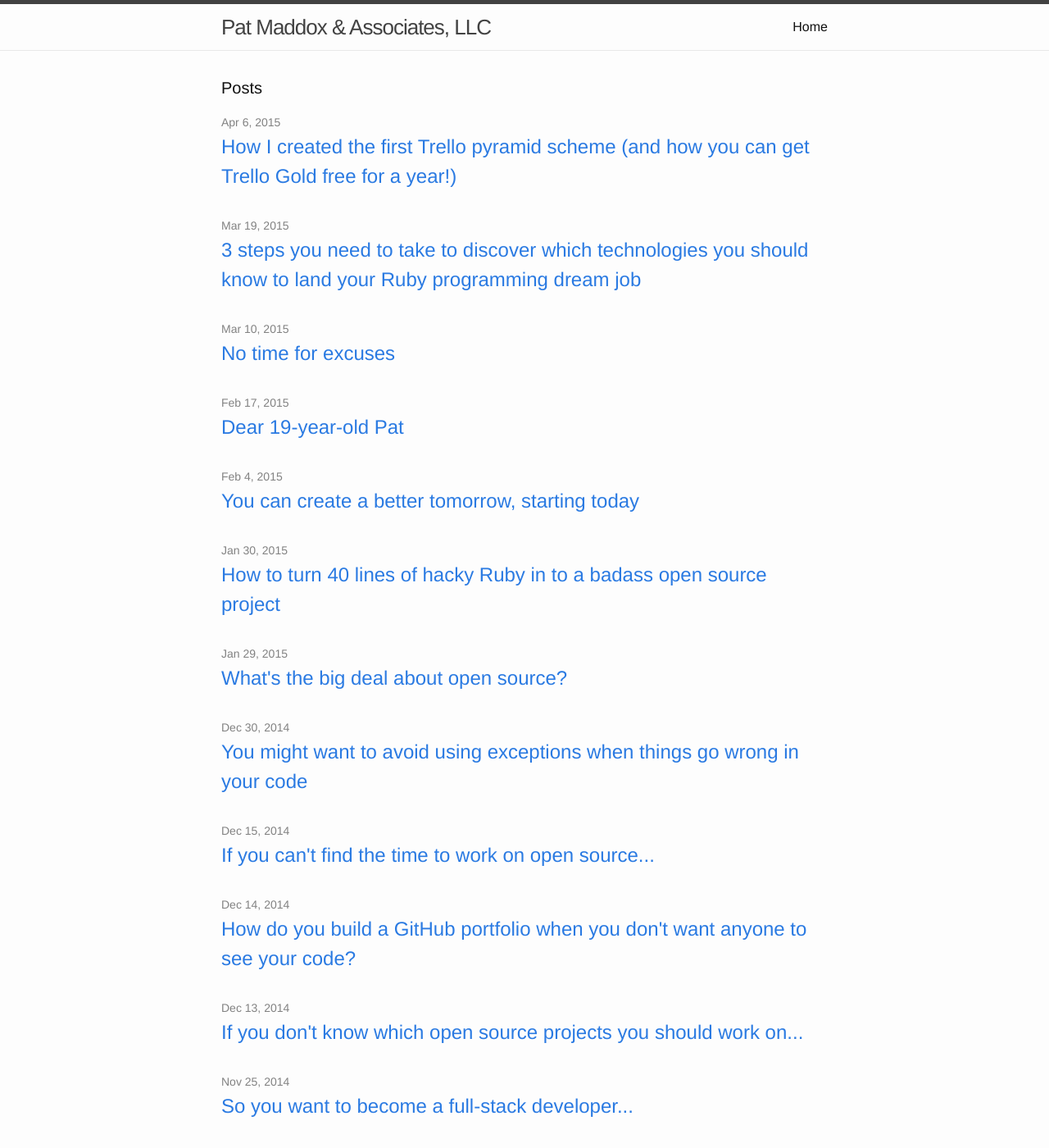
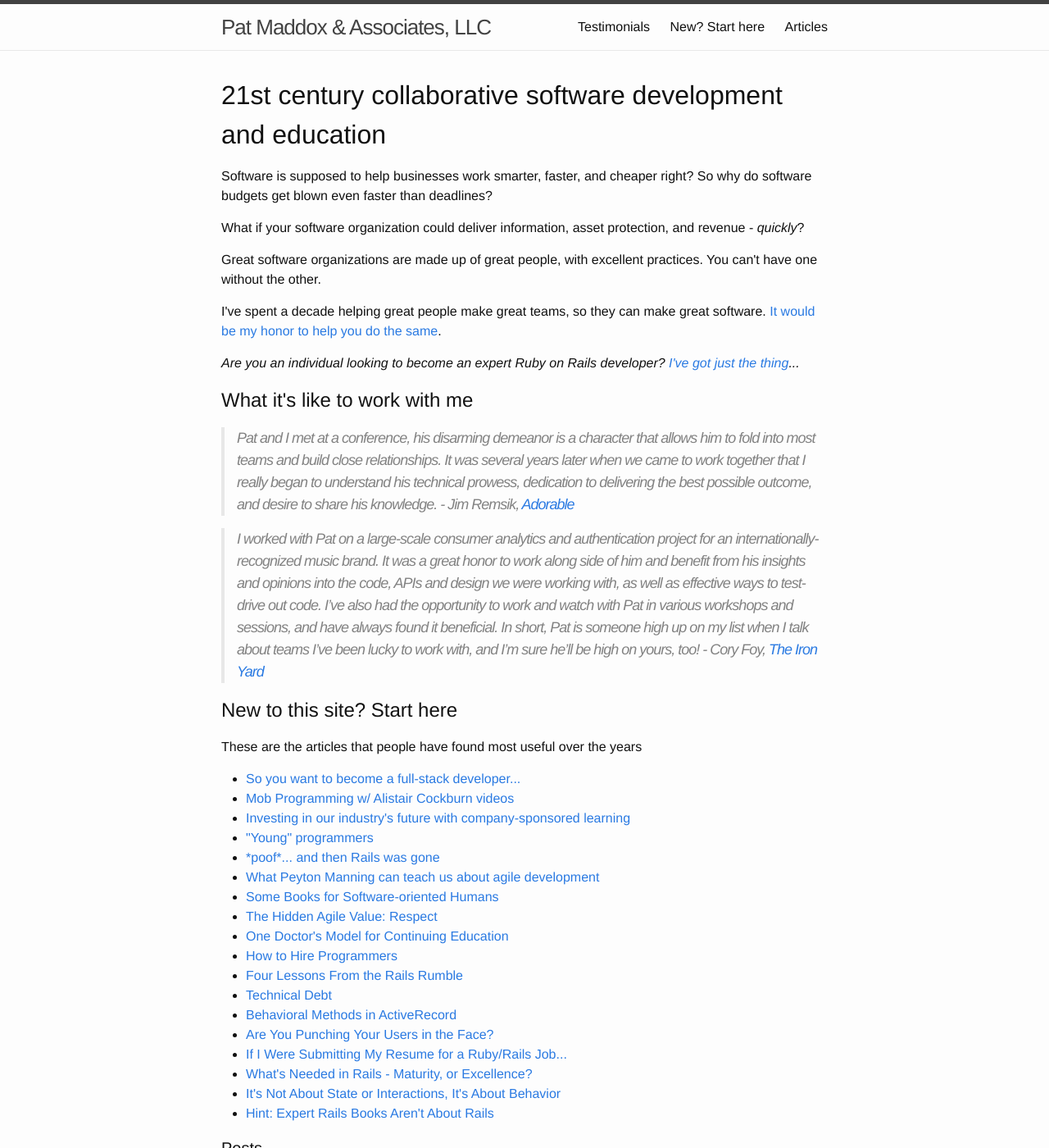
Before and after one commit to patmaddox/patmaddox.github.io, a Jekyll site: the page built from index.md, in a window 1280 px wide and 1400 px high. Shown: the whole window at 82% size. Built offline with Jekyll 4.4.1, drawn with Linux system fonts in a browser that asks for light colours.

Commit message:
work on home page

```diff
--- a/_includes/header.html
+++ b/_includes/header.html
@@ -14,11 +14,9 @@
       </a>
 
       <div class="trigger">
-        {% for page in site.pages %}
-          {% if page.title %}
-          <a class="page-link" href="{{ page.url | prepend: site.baseurl }}">{{ page.title }}</a>
-          {% endif %}
-        {% endfor %}
+          <a class="page-link" href="/#testimonials">Testimonials</a>
+          <a class="page-link" href="/#start-here">New? Start here</a>
+          <a class="page-link" href="/#articles">Articles</a>
       </div>
     </nav>
 
--- a/index.md
+++ b/index.md
@@ -2,7 +2,56 @@
 layout: default
 ---
 
+<h1>21st century collaborative software development and education</h1>
+
+<p>Software is supposed to help businesses work smarter, faster, and cheaper right? So why do software budgets get blown even faster than deadlines?</p>
+
+<p>What if your software organization could deliver information, asset protection, and revenue - <i>quickly</i>?</p>
+
+<p>Great software organizations are made up of great people, with excellent practices. You can't have one without the other.</p>
+
+<p>I've spent a decade helping great people make great teams, so they can make great software. <a href="mailto:pat@patmaddox.com">It would be my honor to help you do the same</a>.</p>
+
+<p><i>Are you an individual looking to become an expert Ruby on Rails developer? <a href="http://www.rubysteps.com">I've got just the thing</a>...</i></p>
+
+<a name="testimonials"></a>
+
+<h2>What it's like to work with me</h2>
+
+<blockquote>Pat and I met at a conference, his disarming demeanor is a character that allows him to fold into most teams and build close relationships. It was several years later when we came to work together that I really began to understand his technical prowess, dedication to delivering the best possible outcome, and desire to share his knowledge. - Jim Remsik, <a href="http://adorable.io">Adorable</a></blockquote>
+
+<blockquote>I worked with Pat on a large-scale consumer analytics and authentication project for an internationally-recognized music brand. It was a great honor to work along side of him and benefit from his insights and opinions into the code, APIs and design we were working with, as well as effective ways to test-drive out code. I’ve also had the opportunity to work and watch with Pat in various workshops and sessions, and have always found it beneficial. In short, Pat is someone high up on my list when I talk about teams I’ve been lucky to work with, and I’m sure he’ll be high on yours, too! - Cory Foy, <a href="http://theironyard.com">The Iron Yard</a></blockquote>
+
+<a name="start-here"></a>
+
+<h2>New to this site? Start here</h2>
+
+<p>These are the articles that people have found most useful over the years</p>
+
+<ul>
+<li><a href="/2014/11/24/pro-tips-for-full-stack-developers.html">So you want to become a full-stack developer...</a></li>
+<li><a href="/2014/10/03/mob-programming-w-alistair-cockburn-videos.html">Mob Programming w/ Alistair Cockburn videos</a></li>
+<li><a href="/2014/08/05/company-sponsored-learning.html">Investing in our industry's future with company-sponsored learning</a></li>
+<li><a href="/2014/08/02/young-programmers.html">"Young" programmers</a></li>
+<li><a href="/2014/05/15/poof-and-then-rails-was-gone.html">*poof*... and then Rails was gone</a></li>
+<li><a href="/2013/11/16/what-peyton-manning-can-teach-us-about-agile-development.html">What Peyton Manning can teach us about agile development</a></li>
+<li><a href="/2012/03/27/some-books-for-software-oriented-humans.html">Some Books for Software-oriented Humans</a></li>
+<li><a href="/2011/10/12/the-hidden-agile-value-respect.html">The Hidden Agile Value: Respect</a></li>
+<li><a href="/2011/07/26/one-doctors-model-for-continuing-education.html">One Doctor's Model for Continuing Education</a></li>
+<li><a href="/2011/05/09/how-to-hire-programmers.html">How to Hire Programmers</a></li>
+<li><a href="/2010/11/15/four-lessons-from-the-rails-rumble.html">Four Lessons From the Rails Rumble</a></li>
+<li><a href="/2010/10/13/technical-debt.html">Technical Debt</a></li>
+<li><a href="/2010/10/29/behavioral-methods-in-activerecord.html">Behavioral Methods in ActiveRecord</a></li>
+<li><a href="/2010/05/19/are-you-punching-your-users-in-the-face.html">Are You Punching Your Users in the Face?</a></li>
+<li><a href="/2010/04/16/if-i-were-submitting-my-resume-for-a-rubyrails-job.html">If I Were Submitting My Resume for a Ruby/Rails Job...</a></li>
+<li><a href="/2009/10/24/whats-needed-in-rails-maturity-or-excellence.html">What's Needed in Rails - Maturity, or Excellence?</a></li>
+<li><a href="/2008/02/03/its-not-about-state-or-interactions-its-about-behavior.html">It's Not About State or Interactions, It's About Behavior</a></li>
+<li><a href="/2006/12/28/hint-expert-rails-books-arent-about-rails.html">Hint: Expert Rails Books Aren't About Rails</a></li>
+</ul>
+
 <div class="home">
+
+  <a name="articles"></a>
 
   <h1 class="page-heading">Posts</h1>
 
```
